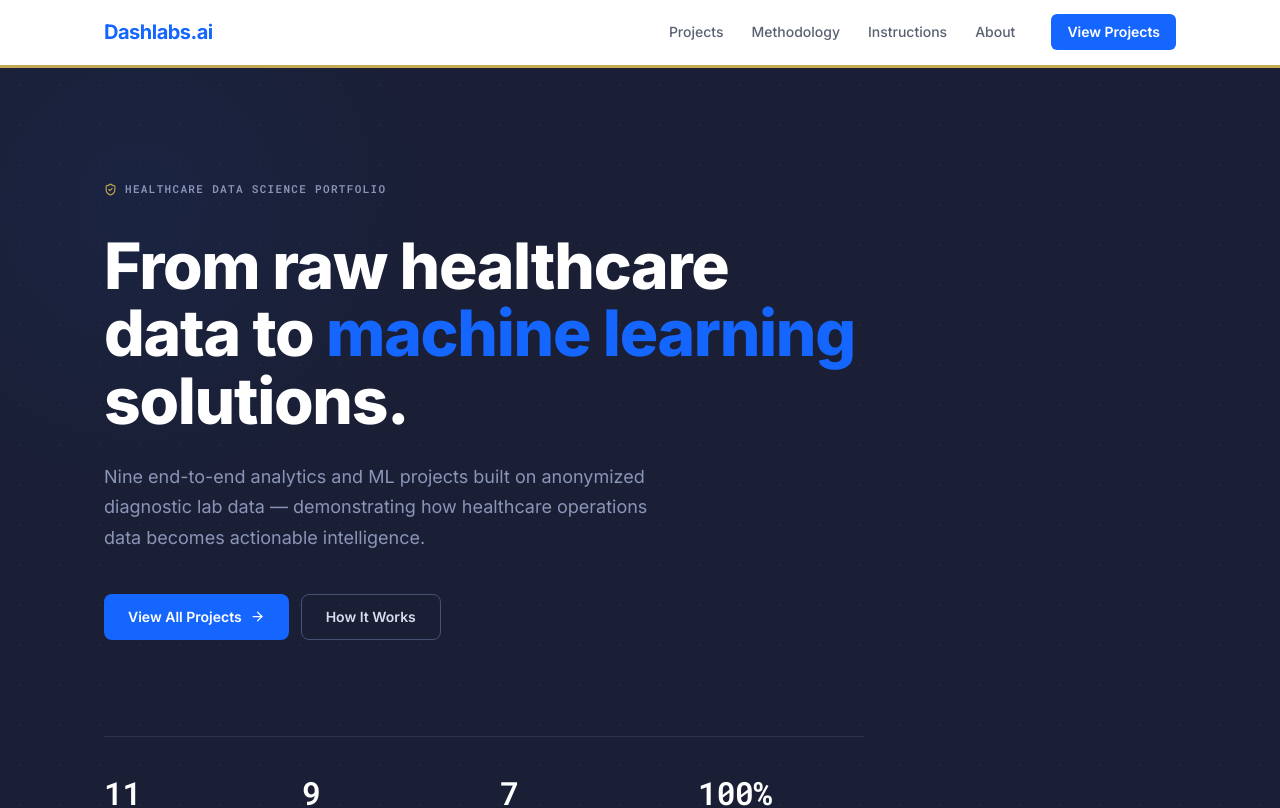
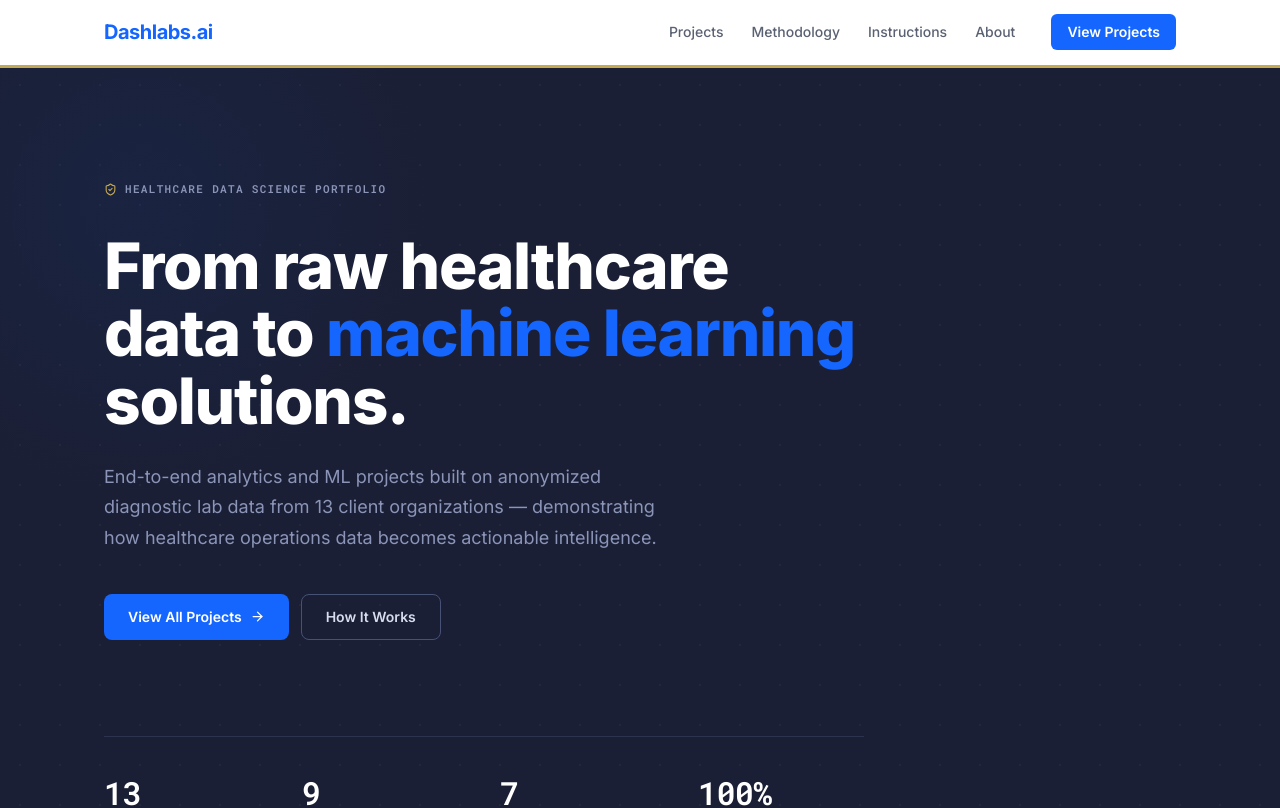
Before and after one commit to OrangeJuice023/dashlabs-sample-project, a Next.js app: page / in a window 1280 px wide. Shown: the top 808 px of the page. Built offline with nearby package versions, Linux system fonts and the light colour scheme.

Commit message:
Modify Hero component with updated stats and content
Updated the Hero component to reflect new statistics and improved project descriptions.

```diff
--- a/src/components/home/Hero.tsx
+++ b/src/components/home/Hero.tsx
@@ -6,7 +6,7 @@ import { ArrowRight, ShieldCheck } from "lucide-react";
 import { fadeUp, staggerContainer } from "@/lib/animations";
 
 const stats = [
-  { value: "11", label: "Client Organizations" },
+  { value: "13", label: "Client Organizations" },
   { value: "9", label: "ML Projects" },
   { value: "7", label: "Built on Real Data" },
   { value: "100%", label: "Anonymized" },
@@ -34,7 +34,7 @@ export function Hero() {
           </motion.h1>
 
           <motion.p variants={fadeUp} className="text-[1.125rem] text-[#8B95B8] leading-[1.7] max-w-[560px] mb-10">
-            Nine end-to-end analytics and ML projects built on anonymized diagnostic lab data — demonstrating how healthcare operations data becomes actionable intelligence.
+            End-to-end analytics and ML projects built on anonymized diagnostic lab data from 13 client organizations — demonstrating how healthcare operations data becomes actionable intelligence.
           </motion.p>
 
           <motion.div variants={fadeUp} className="flex flex-wrap gap-3 mb-24">
```
